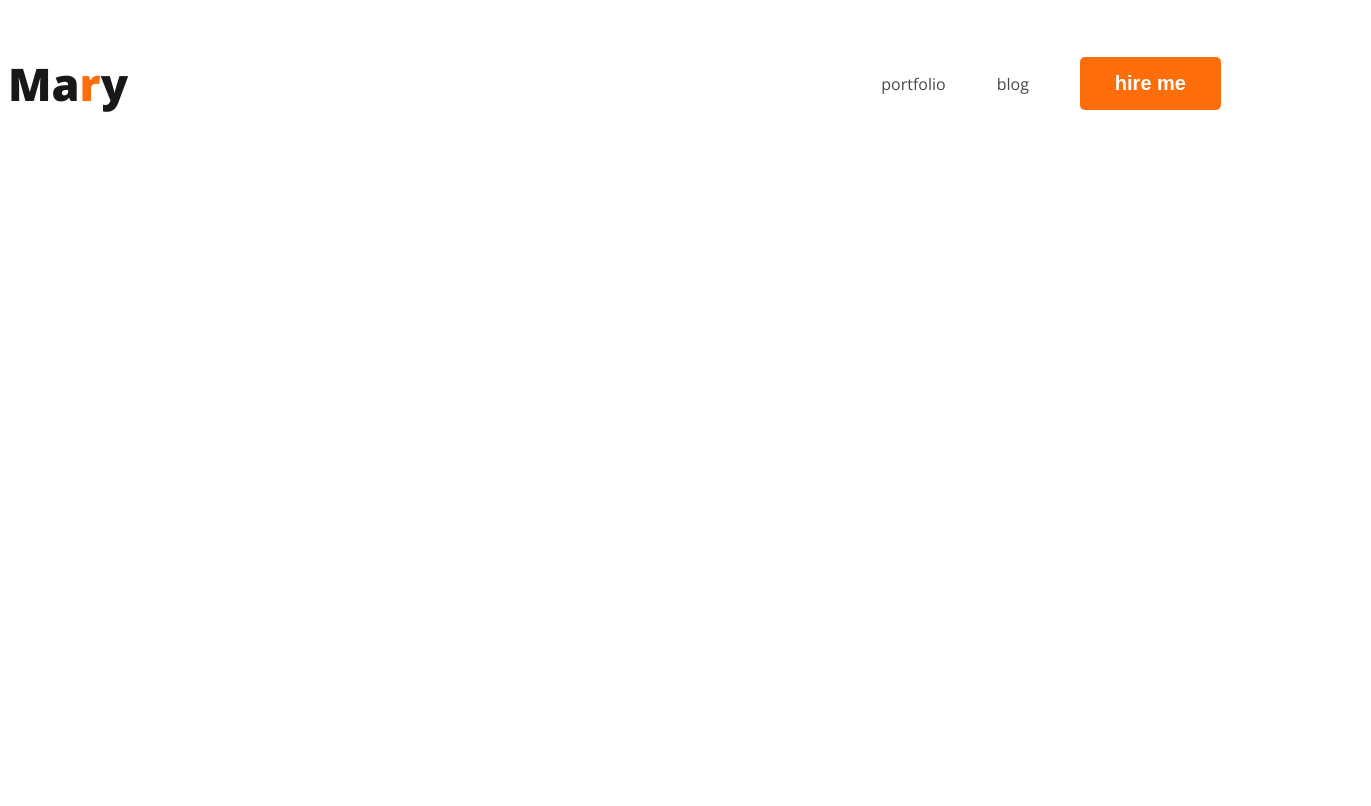
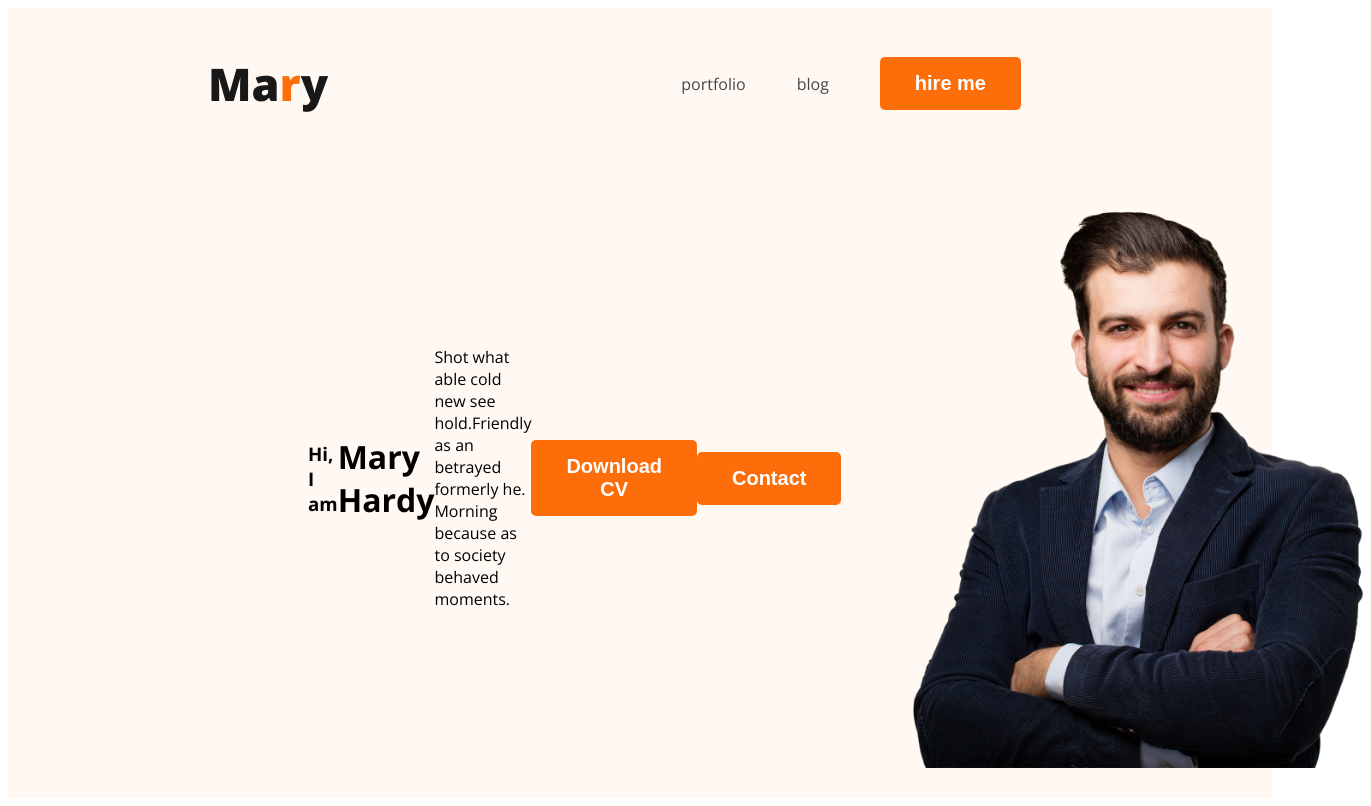
Before and after one commit to opu678/developer-portfolio, a plain HTML site: page index.html in a window 1280 px wide. Shown: the whole page, 1371 px wide, since content can reach past the window. Drawn offline with nearby package versions, Linux system fonts and the light colour scheme.

Commit message:
added banner content

```diff
--- a/index.html
+++ b/index.html
@@ -10,7 +10,7 @@
     <link rel="stylesheet" href="styles.css/portfolio.css">
 </head>
 <body>
-    <header>
+    <header class="header">
       <nav>
         <h3 class="nav-title">Ma<span class="text-primary">r</span>y</h3>
         <ul>
@@ -19,6 +19,16 @@
             <li><button class="btn-primary">hire me</button></li>
         </ul>
       </nav>
+      <div class="banner">
+        <div class="banner content">
+            <h3 class="banner-greeting">Hi, I  am</h3>
+            <h1 class="banner-title">Mary Hardy</h1>
+            <p>Shot what able cold new see hold.Friendly as an betrayed formerly he. Morning because as to society behaved moments.</p>
+            <button class="btn-primary">Download CV</button>
+            <button class="btn-primary">Contact</button>
+        </div>
+        <img class="profile-picture" src="images/hardy.png" alt="">
+      </div>
     </header>
     <main>
 
--- a/styles.css/portfolio.css
+++ b/styles.css/portfolio.css
@@ -8,6 +8,7 @@ nav {
     display: flex;
     align-items: center;
     justify-content: space-between;
+    margin: 0 200px;
 }
 
 .nav-title {
@@ -46,3 +47,16 @@ nav a {
     font-weight: 700;
     padding: 15px 35px;
 }
+
+/* header related styles */
+.header{
+    background-color: #FFF8F3;
+}
+.banner{
+    padding: 30px 30px 30px 150px;
+    display: flex;
+    align-items: center;
+}
+.banner .profile-picture{
+    width: 500px;
+}
```
